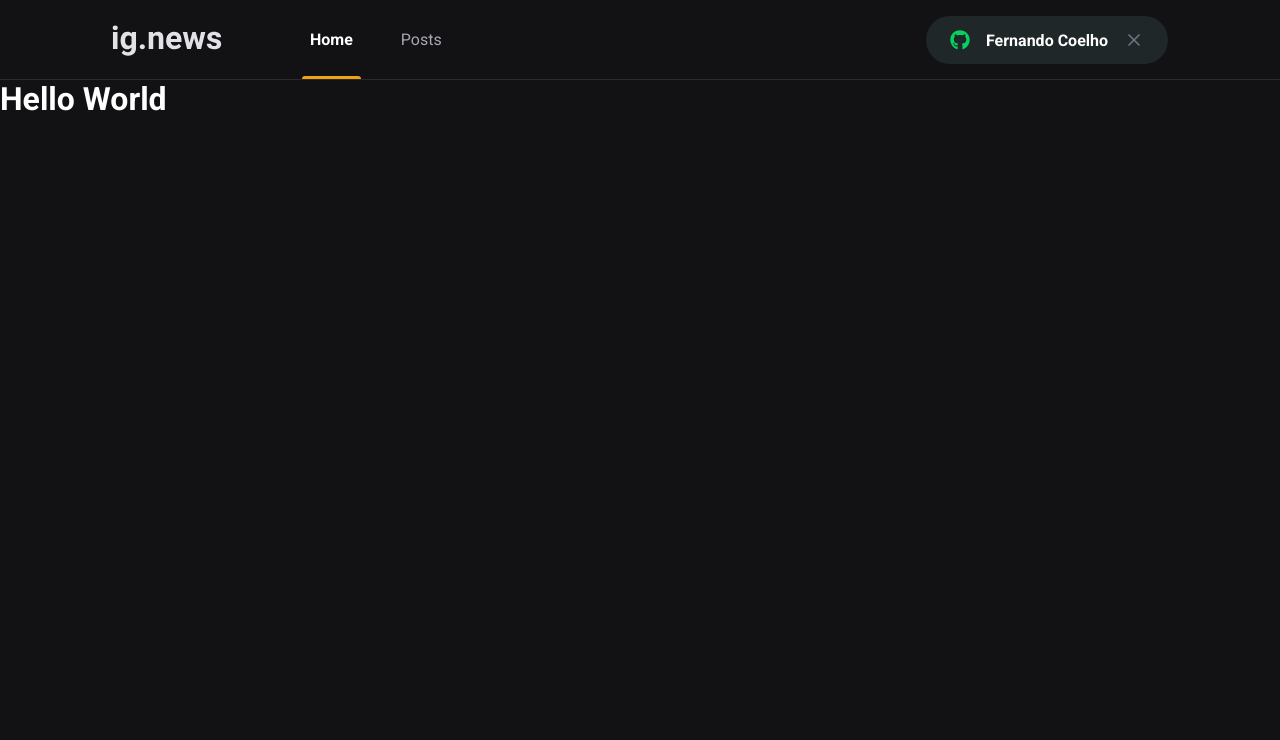
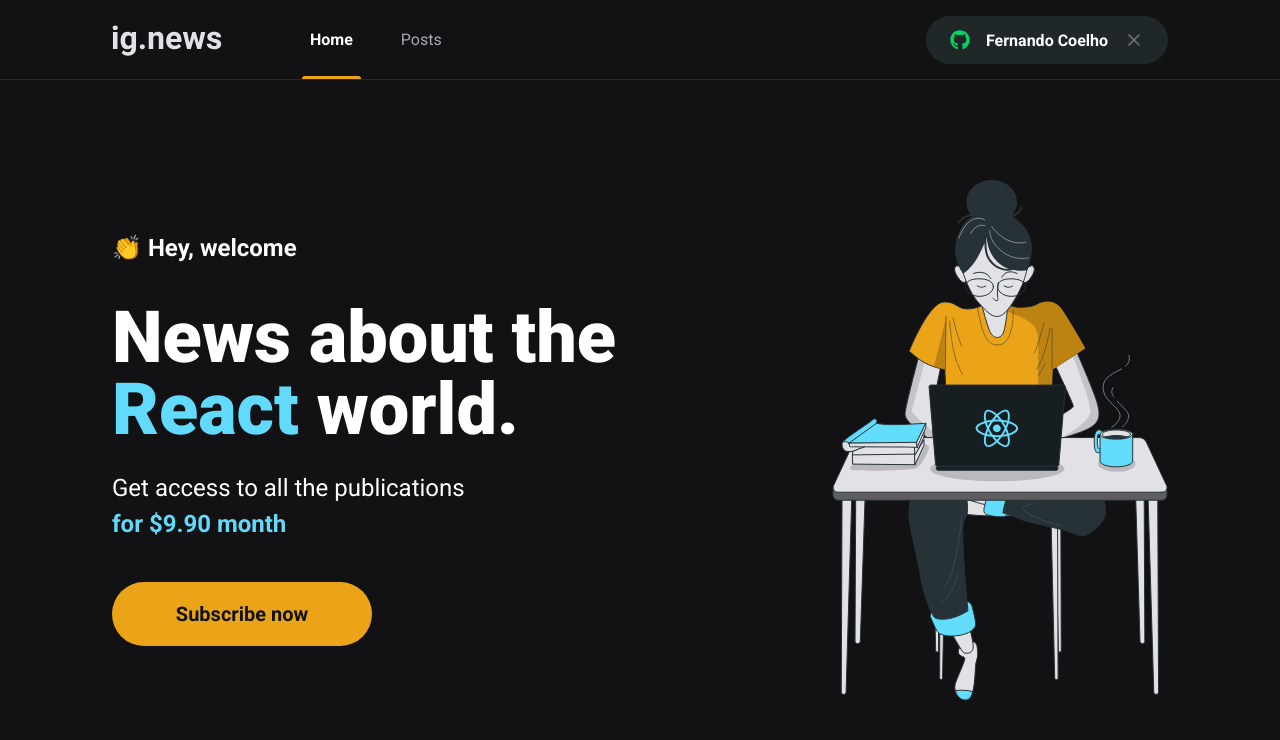
Before and after one commit to fernandorcoelho/ignews, a Next.js app: page / in a window 1280 px wide. Shown: the top 740 px of the page. Built offline with nearby package versions, Linux system fonts and the light colour scheme.

Commit message:
Home Page & SubscribeButton Component

```diff
--- a/src/components/SignInButton/index.tsx
+++ b/src/components/SignInButton/index.tsx
@@ -3,7 +3,7 @@
 
 import styles from './styles.module.scss';
 
-export function SignInButton () {
+export function SignInButton() {
   const isUserLoggedIn = true;
 
   return isUserLoggedIn ? (
--- /dev/null
+++ b/src/components/SubscribeButton/index.tsx
@@ -0,0 +1,12 @@
+import styles from './styles.module.scss';
+
+export function SubscribeButton() {
+  return (
+    <button
+      type="button"
+      className={styles.subscribeButton}
+    >
+      Subscribe now
+    </button>
+  );
+}
--- /dev/null
+++ b/src/components/SubscribeButton/styles.module.scss
@@ -0,0 +1,18 @@
+.subscribeButton {
+  width: 260px;
+  height: 4rem;
+  border: 0;
+  border-radius: 2rem;
+  background-color: var(--yellow-500);
+  color: var(--gray-900);
+  font-size: 1.25rem;
+  font-weight: bold;
+  display: flex;
+  align-items: center;
+  justify-content: center;
+  transition: filter 0.2s;
+
+  &:hover {
+    filter: brightness(0.8);
+  }
+}
--- /dev/null
+++ b/src/pages/home.module.scss
@@ -0,0 +1,45 @@
+.contentContainer {
+  max-width: 1120px;
+  margin: 0 auto;
+  padding: 0 2rem;
+  height: calc(100vh - 5rem);
+
+  display: flex;
+  align-items: center;
+  justify-content: space-between;
+}
+
+.hero {
+  max-width: 600px;
+
+  > span {
+    font-size: 1.5rem;
+    font-weight: bold;
+  }
+
+  h1 {
+    font-size: 4.5rem;
+    line-height: 4.5rem;
+    font-weight: 900;
+    margin-top: 2.5rem;
+
+    span {
+      color: var(--cyan-500);
+    }
+  }
+
+  p {
+    font-size: 1.5rem;
+    line-height: 2.25rem;
+    margin-top: 1.5rem;
+
+    span {
+      color: var(--cyan-500);
+      font-weight: bold;
+    }
+  }
+
+  button {
+    margin-top: 2.5rem;
+  }
+}
--- a/src/pages/index.tsx
+++ b/src/pages/index.tsx
@@ -1,15 +1,29 @@
 import Head from 'next/head';
+import { SubscribeButton } from '../components/SubscribeButton';
+
+import styles from './home.module.scss';
 
 export default function Home() {
   return (
     <>
       <Head>
-        <title>Início | ig.news</title>
+        <title>Home | ig.news</title>
       </Head>
 
-      <h1>
-        Hello World
-      </h1>
+      <main className={styles.contentContainer}>
+        <section className={styles.hero}>
+          <span>👏 Hey, welcome</span>
+          <h1>News about the <span>React</span> world.</h1>
+          <p>
+            Get access to all the publications <br />
+            <span>for $9.90 month</span>
+          </p>
+
+          <SubscribeButton />
+        </section>
+
+        <img src="/images/avatar.svg" alt="Girl coding" />
+      </main>
     </>
   )
 }
```
